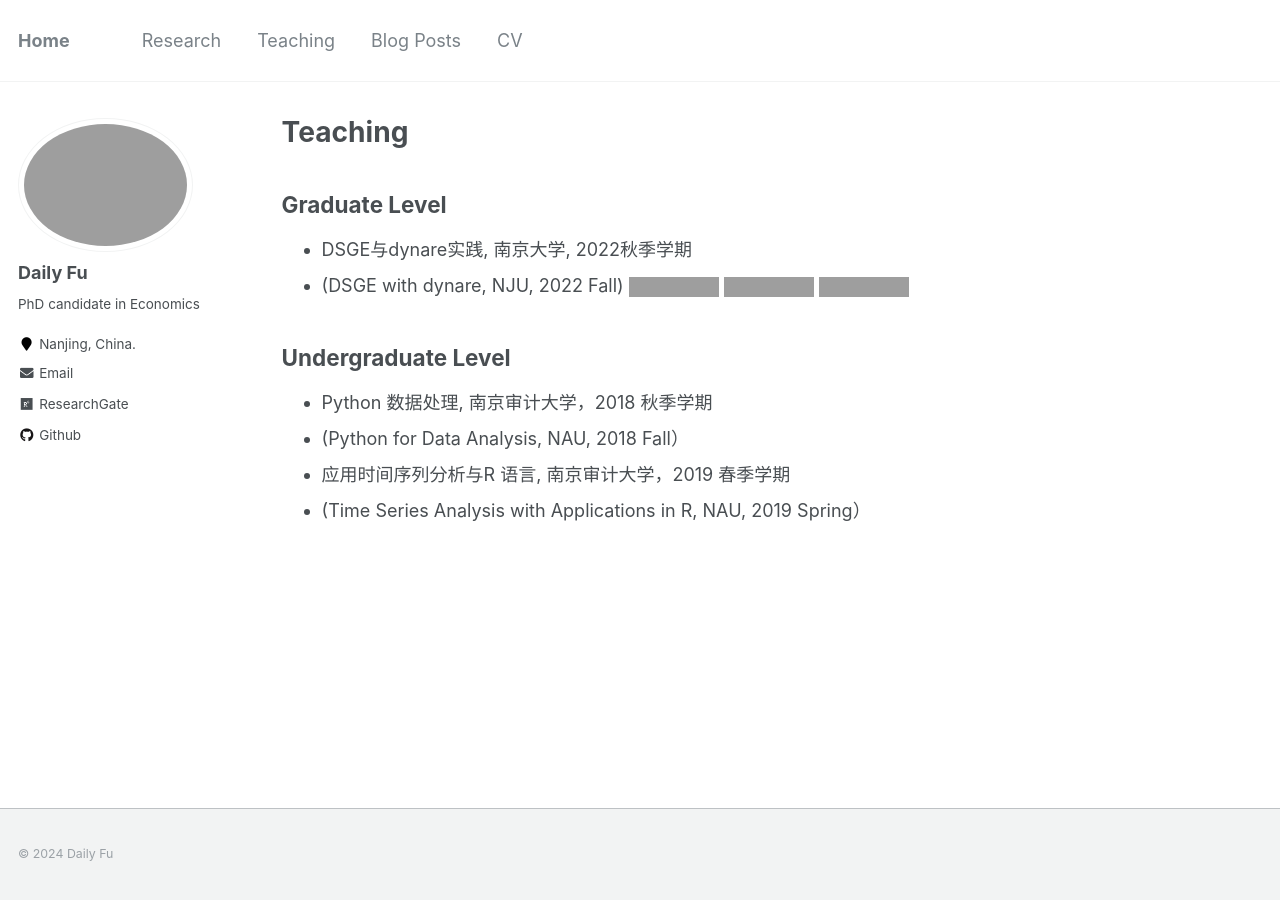
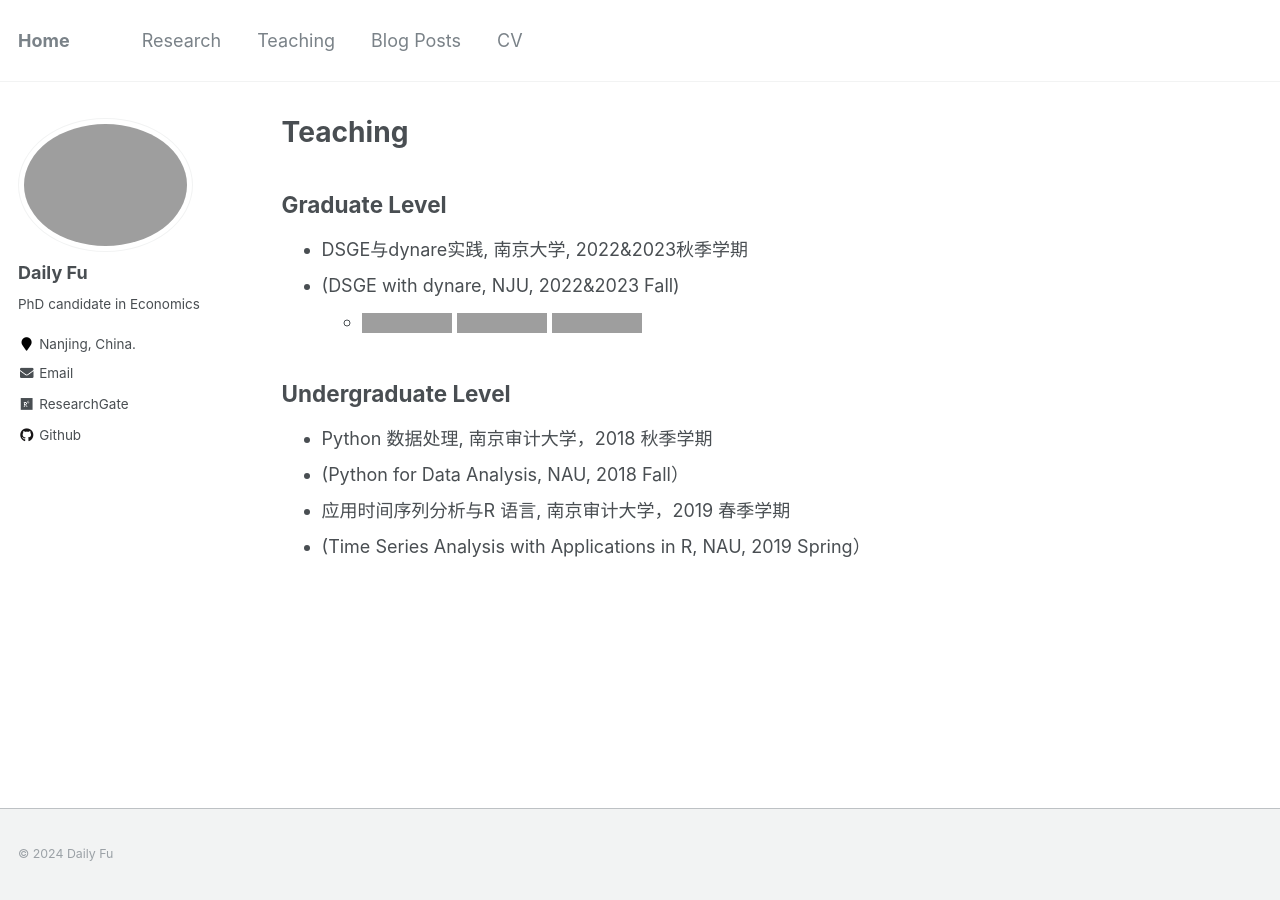
Before and after one commit to Dali-Fu/Dali-Fu.github.io, a Jekyll site: the page built from _pages/teaching.md, in a window 1280 px wide. Built offline with Jekyll 4.4.1, drawn with Linux system fonts in a browser that asks for light colours; grey boxes are pictures that could not be loaded.

Commit message:
Update teaching.md

```diff
--- a/_pages/teaching.md
+++ b/_pages/teaching.md
@@ -15,9 +15,9 @@ author_profile: true
 
 ## Graduate Level
 
-* DSGE与dynare实践, 南京大学, 2022秋季学期
-* (DSGE with dynare, NJU, 2022 Fall)
-[![notes](https://img.shields.io/badge/Notes-8A2BE2)](https://Dali-Fu.github.io/files/Lecture/out/elegantbook-cn.pdf) [![slides](https://img.shields.io/badge/sildes-emoji)](https://Dali-Fu.github.io/files/Lecture/out/Dynare操作.pdf) [![code: data](https://img.shields.io/badge/code-data-blue)](https://Dali-Fu.github.io/files/Lecture/code&data.zip)
+* DSGE与dynare实践, 南京大学, 2022&2023秋季学期
+* (DSGE with dynare, NJU, 2022&2023 Fall)
+    - [![notes](https://img.shields.io/badge/Notes-8A2BE2)](https://Dali-Fu.github.io/files/Lecture/out/elegantbook-cn.pdf) [![slides](https://img.shields.io/badge/sildes-emoji)](https://Dali-Fu.github.io/files/Lecture/out/Dynare操作.pdf) [![code: data](https://img.shields.io/badge/code-data-blue)](https://Dali-Fu.github.io/files/Lecture/code&data.zip)
 
 ## Undergraduate Level
 
```
